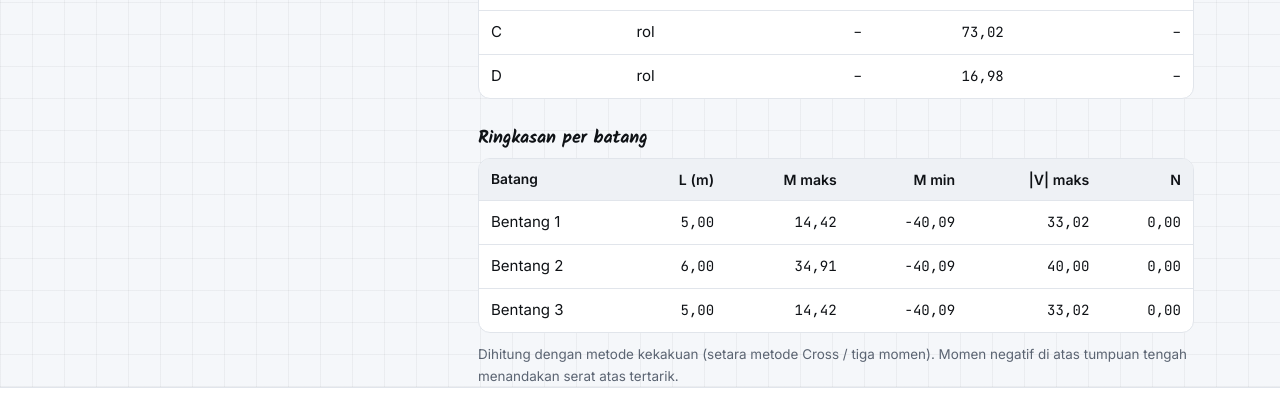
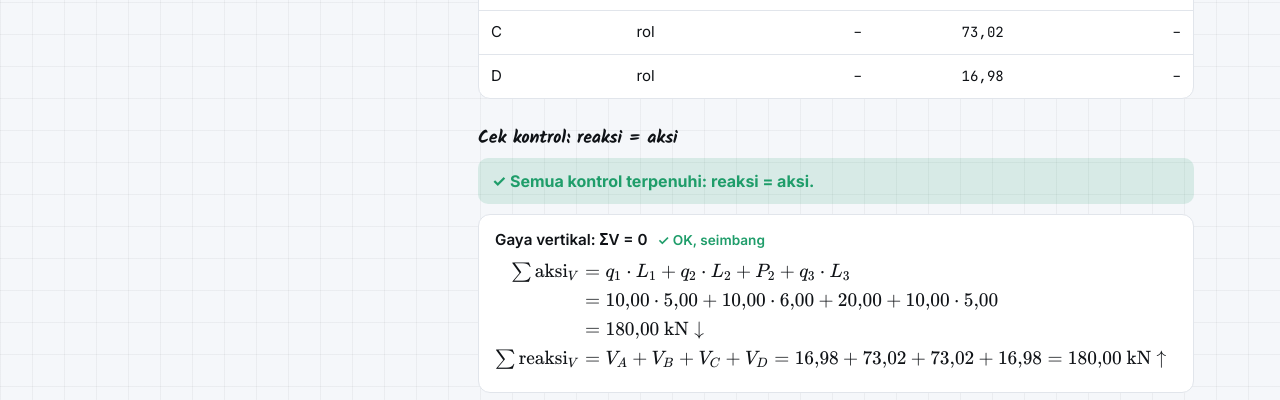
Before and after one commit to apemeno/apemeno.github.io, a plain HTML site: page kalkulator/statika.html in a window 1280 px wide. Shown: the part 1470-1870 px from the top of the page. Drawn offline with Linux system fonts and the light colour scheme; a web font is replaced by a local one.

Commit message:
Kalkulator statika: cek kontrol keseimbangan reaksi = aksi
Co-Authored-By: Claude Opus 5.5 <noreply@anthropic.com>
Claude-Session: https://claude.ai/code/session_01Vvt3KGjLpAExUk3Ym4txfe

```diff
--- a/assets/statika.js
+++ b/assets/statika.js
@@ -325,6 +325,8 @@
           '</td><td class="num">' + fmt(vm, 2) + '</td><td class="num">' + fmt(nm, 2) + '</td></tr>';
       }).join('');
 
+    $('check').innerHTML = equilibrium(b.model, res);
+
     var notes = {
       menerus: 'Dihitung dengan metode kekakuan (setara metode Cross / tiga momen). Momen negatif di atas tumpuan tengah menandakan serat atas tertarik.',
       miring: 'Gaya normal muncul karena beban vertikal tidak tegak lurus batang. Komponen tegak lurus menghasilkan geser dan momen.',
@@ -332,6 +334,68 @@
     };
     $('note').textContent = notes[current];
   }
+
+  // ---------- cek kontrol keseimbangan ----------
+  function tex(t) { try { return katex.renderToString(t, { throwOnError: false, displayMode: true }); } catch (e) { return '<code>' + t + '</code>'; } }
+  function n2(v) { if (Math.abs(v) < 5e-7) v = 0; return fmt(v, 2).replace(',', '{,}').replace(/\./g, '.\\!'); }
+  function equilibrium(model, res) {
+    var A = model.nodes[0], loads = [], FV = 0, FH = 0, MA = 0;
+    var nodeName = function (k) { return current === 'portal' ? ({ 0: 'A', 3: 'D' })[k] : String.fromCharCode(65 + k); };
+    model.members.forEach(function (m, k) {
+      var ni = model.nodes[m.i], nj = model.nodes[m.j], L = Math.hypot(nj.x - ni.x, nj.y - ni.y);
+      var tag = current === 'menerus' ? '_{' + (k + 1) + '}' : '';
+      (m.loads || []).forEach(function (l) {
+        var fx, fy, t, px, py, term;
+        if (l.type === 'udl') {
+          var a = l.a != null ? l.a : 0, b = l.b != null ? l.b : L, len = b - a;
+          fx = (l.qx || 0) * len; fy = (l.qy || 0) * len; t = (a + b) / 2 / L;
+          if (current === 'miring' && state.miring.qMode === 'horizontal') term = { s: 'q \\cdot L_x', n: n2(state.miring.q) + ' \\cdot ' + n2(nj.x - ni.x) };
+          else term = { s: 'q' + tag + ' \\cdot L' + tag, n: n2(-(l.qy || 0)) + ' \\cdot ' + n2(len) };
+        } else { fx = l.px || 0; fy = l.py || 0; t = l.a / L; term = { s: 'P' + tag, n: n2(-fy) }; }
+        px = ni.x + (nj.x - ni.x) * t; py = ni.y + (nj.y - ni.y) * t;
+        FV += fy; FH += fx; MA += (px - A.x) * fy - (py - A.y) * fx;
+        if (fy) loads.push(term);
+      });
+    });
+    var nodalH = [];
+    (model.nodalLoads || []).forEach(function (l) {
+      var n = model.nodes[l.node];
+      FH += l.fx || 0; FV += l.fy || 0; MA += (n.x - A.x) * (l.fy || 0) - (n.y - A.y) * (l.fx || 0) + (l.m || 0);
+      if (l.fx) nodalH.push(n2(l.fx));
+    });
+    var RV = 0, RH = 0, RM = 0, rv = [], rh = [], rm = [], rvn = [], rhn = [];
+    res.reactions.forEach(function (r) {
+      var n = model.nodes[r.node], nm = nodeName(r.node);
+      var sp = model.supports.filter(function (s) { return s.node === r.node; })[0];
+      RV += r.ry; RH += r.rx; RM += r.m + (n.x - A.x) * r.ry - (n.y - A.y) * r.rx;
+      if (sp.uy) { rv.push('V_{' + nm + '}'); rvn.push(r.ry < 0 ? '(' + n2(r.ry) + ')' : n2(r.ry)); }
+      if (sp.ux) { rh.push('H_{' + nm + '}'); rhn.push(r.rx < 0 ? '(' + n2(r.rx) + ')' : n2(r.rx)); }
+      var mt = [];
+      if (sp.rz) mt.push('M_{' + nm + '}');
+      if (sp.uy && Math.abs(n.x - A.x) > 1e-9) mt.push('V_{' + nm + '} \\cdot ' + n2(n.x - A.x));
+      if (sp.ux && Math.abs(n.y - A.y) > 1e-9) mt.push('- H_{' + nm + '} \\cdot ' + n2(n.y - A.y));
+      rm = rm.concat(mt);
+    });
+    var tol = 1e-6 * Math.max(1, Math.abs(FV), Math.abs(FH), Math.abs(MA));
+    var ok = function (d) { return Math.abs(d) <= Math.max(tol, 0.005); };
+    var badge = function (d) { return ok(d) ? '<span class="ok">✓ OK, seimbang</span>' : '<span class="no">✗ Tidak seimbang (selisih ' + fmt(d, 3) + ')</span>'; };
+    var rows = [];
+    rows.push({ t: 'Gaya vertikal: ΣV = 0',
+      eq: '\\begin{aligned} \\textstyle\\sum \\text{aksi}_V &= ' + (loads.length ? loads.map(function (q) { return q.s; }).join(' + ') + ' \\\\ &= ' + loads.map(function (q) { return q.n; }).join(' + ') : '0') + ' \\\\ &= ' + n2(-FV) + '\\ \\text{kN} \\downarrow \\\\ \\textstyle\\sum \\text{reaksi}_V &= ' + rv.join(' + ') + (rv.length > 1 ? ' = ' + rvn.join(' + ') : '') + ' = ' + n2(RV) + '\\ \\text{kN} \\uparrow \\end{aligned}',
+      d: RV + FV });
+    rows.push({ t: 'Gaya horizontal: ΣH = 0',
+      eq: '\\begin{aligned} \\textstyle\\sum \\text{aksi}_H &= ' + n2(FH) + '\\ \\text{kN} \\\\ \\textstyle\\sum \\text{reaksi}_H &= ' + (rh.length ? rh.join(' + ') + ' = ' + (rh.length > 1 ? rhn.join(' + ') + ' = ' : '') : '') + n2(RH) + '\\ \\text{kN} \\\\ \\textstyle\\sum H &= ' + n2(FH) + ' + (' + n2(RH) + ') = ' + n2(FH + RH) + ' \\end{aligned}',
+      d: RH + FH });
+    rows.push({ t: 'Momen terhadap titik A: ΣM_A = 0 (berlawanan jarum jam +)',
+      eq: '\\begin{aligned} \\textstyle\\sum M_{A,\\text{aksi}} &= ' + n2(MA) + '\\ \\text{kN·m} \\\\ \\textstyle\\sum M_{A,\\text{reaksi}} &= ' + (rm.length ? rm.join(' + ').replace(/\+ -/g, '-') + ' = ' : '') + n2(RM) + '\\ \\text{kN·m} \\\\ \\textstyle\\sum M_A &= ' + n2(MA) + ' + (' + n2(RM) + ') = ' + n2(MA + RM) + ' \\end{aligned}',
+      d: RM + MA });
+    var allOk = rows.every(function (r) { return ok(r.d); });
+    return '<div class="check-head ' + (allOk ? 'good' : 'bad') + '">' + (allOk ? '✓ Semua kontrol terpenuhi: reaksi = aksi.' : '✗ Ada kontrol yang tidak terpenuhi.') + '</div>' +
+      rows.map(function (r) {
+        return '<div class="check-row"><div class="check-t">' + r.t + ' ' + badge(r.d) + '</div>' + tex(r.eq.replace(/\\text\{kN·m\}/g, '\\text{kN}\\cdot\\text{m}')) + '</div>';
+      }).join('');
+  }
+
   function put(id, svg) { $(id).innerHTML = ''; $(id).appendChild(svg); }
 
   // ---------- tab ----------
--- a/assets/style.css
+++ b/assets/style.css
@@ -306,3 +306,15 @@ input[type=number] { font-family: var(--font-mono); font-size: .9rem; }
 .board .katex { color: var(--chalk-y); font-size: 1.12em; text-shadow: 0 0 1px rgba(247,226,122,.5); }
 .board td .katex, .board .note .katex, .board p .katex { color: var(--chalk); font-size: 1.05em; }
 .board .katex .mord.text { color: var(--chalk-dim); }
+
+/* cek kontrol keseimbangan */
+.check { display: grid; gap: 10px; }
+.check-head { font-weight: 700; padding: 10px 14px; border-radius: 10px; }
+.check-head.good { background: color-mix(in srgb, var(--green) 14%, transparent); color: var(--green); }
+.check-head.bad { background: color-mix(in srgb, var(--red) 14%, transparent); color: var(--red); }
+.check-row { background: var(--surface); border: 1px solid var(--border); border-radius: 12px; padding: 12px 16px; overflow-x: auto; }
+.check-t { font-weight: 600; font-size: .95rem; display: flex; gap: 10px; flex-wrap: wrap; align-items: center; }
+.check .katex-display { margin: .5em 0 .2em; text-align: left; }
+.check .katex-display > .katex { text-align: left; }
+.check .ok { color: var(--green); font-size: .85rem; }
+.check .no { color: var(--red); font-size: .85rem; }
--- a/kalkulator/statika.html
+++ b/kalkulator/statika.html
@@ -8,6 +8,7 @@
   <link rel="preconnect" href="https://fonts.googleapis.com">
   <link rel="preconnect" href="https://fonts.gstatic.com" crossorigin>
   <link rel="stylesheet" href="https://fonts.googleapis.com/css2?family=Cabin+Sketch:wght@400;700&family=Inter:wght@400;500;600;700&family=JetBrains+Mono:wght@400;600&family=Kalam:wght@400;700&display=swap">
+  <link rel="stylesheet" href="../assets/katex/katex.min.css">
   <link rel="stylesheet" href="../assets/style.css">
 </head>
 <body data-root="../" data-page="kalkulator">
@@ -34,6 +35,8 @@
       <div class="diagram" id="wrap-N"><h3>Gaya normal N (kN) <span class="muted" style="font-weight:400;font-size:.82rem">+ tarik, − tekan</span></h3><div id="d-N"></div></div>
       <h3>Reaksi tumpuan</h3>
       <div class="table-wrap"><table id="t-react"></table></div>
+      <h3>Cek kontrol: reaksi = aksi</h3>
+      <div class="check" id="check"></div>
       <h3>Ringkasan per batang</h3>
       <div class="table-wrap"><table id="t-member"></table></div>
       <p class="hint" id="note"></p>
@@ -44,6 +47,7 @@
 <script src="../assets/plot.js"></script>
 <script src="../assets/frame.js"></script>
 <script src="../assets/statika-cases.js"></script>
+<script src="../assets/katex/katex.min.js"></script>
 <script src="../assets/statika.js"></script>
 </body>
 </html>
```
